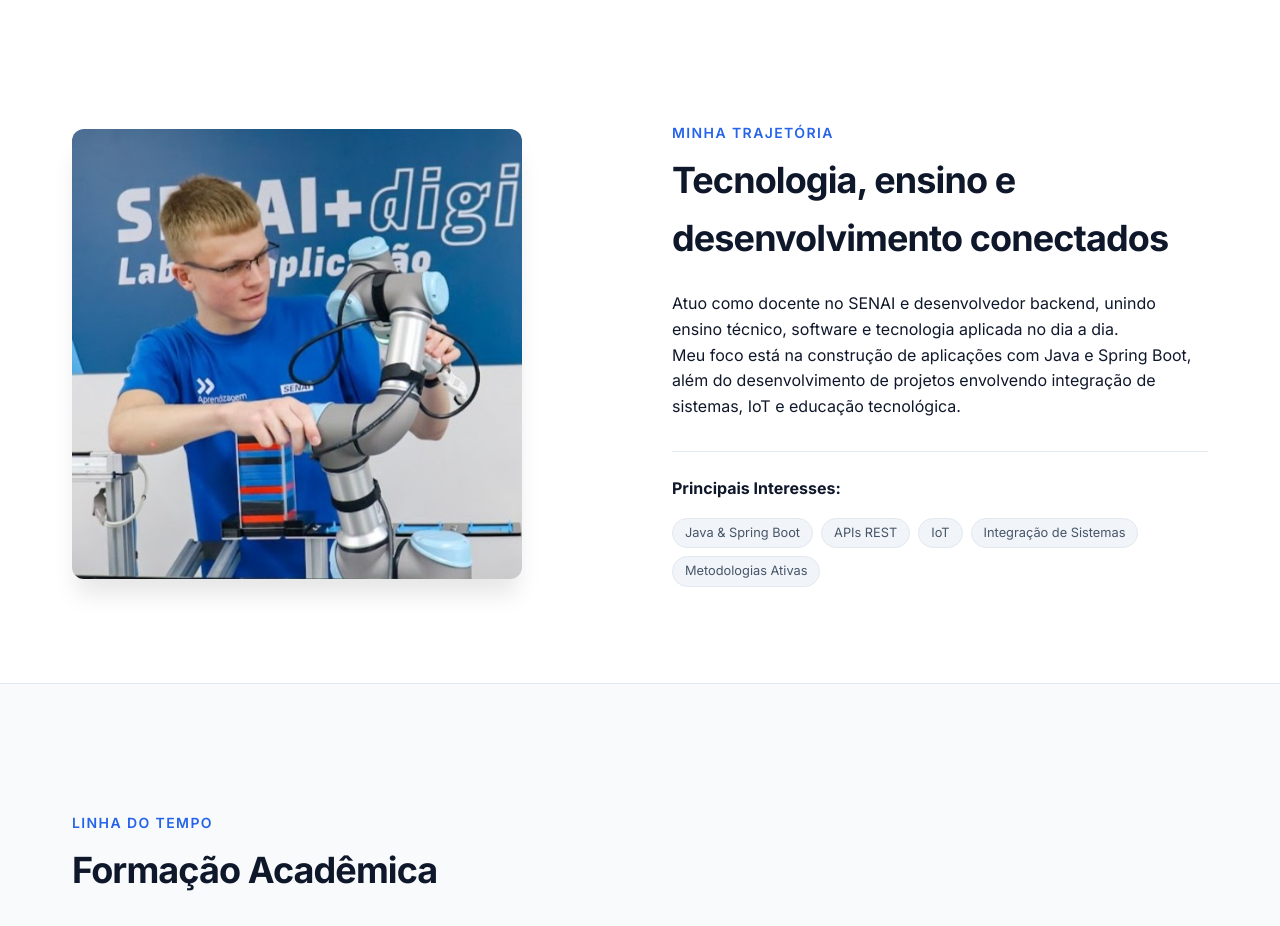
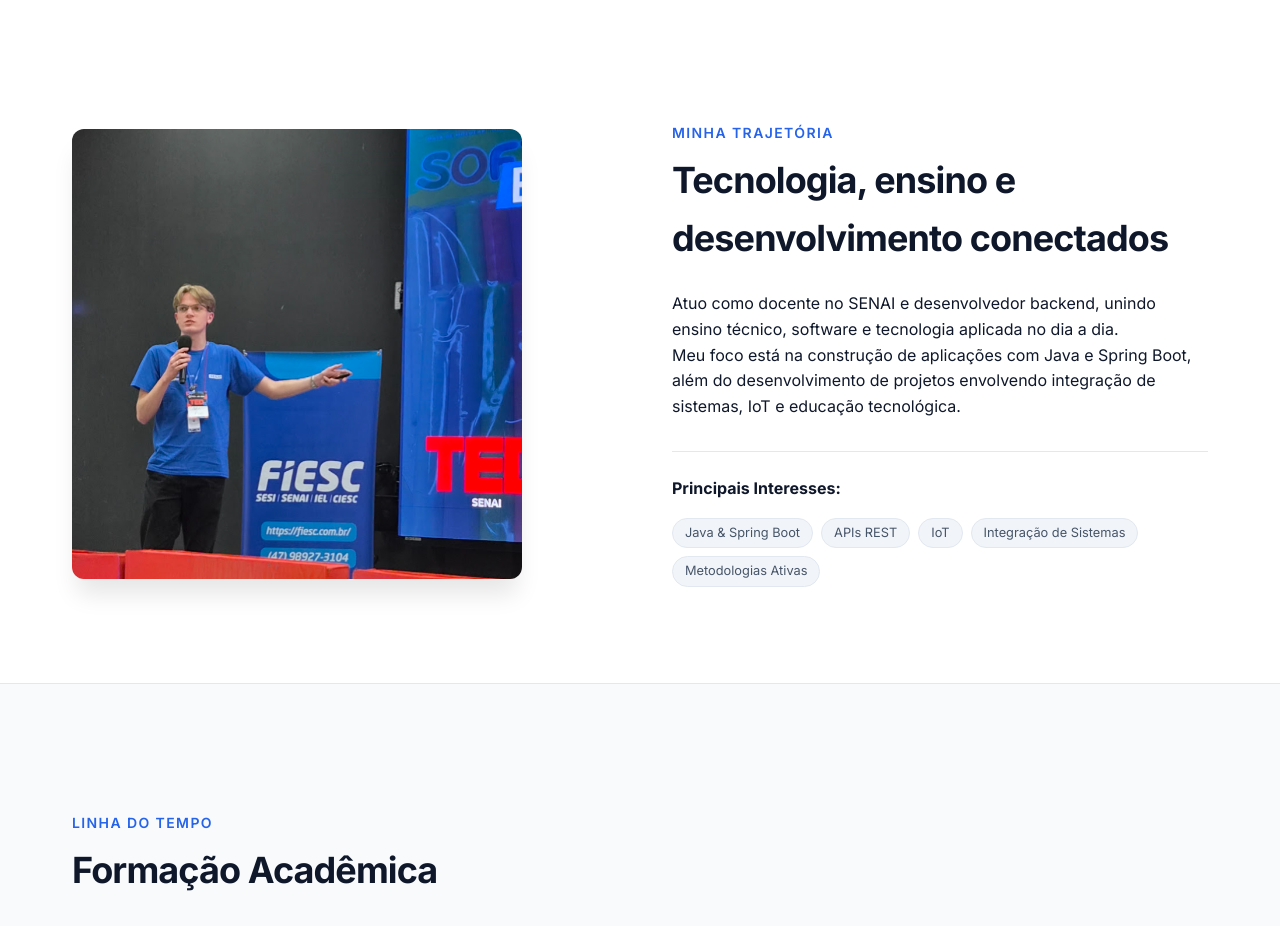
Before and after one commit to gabrielpiske/portfolio, a plain HTML site: page index.html in a window 1280 px wide. Shown: the part 820-1746 px from the top of the page. Drawn offline with nearby package versions, Linux system fonts and the light colour scheme.

Commit message:
new image

```diff
--- a/index.html
+++ b/index.html
@@ -85,7 +85,7 @@
           <div class="about-visual">
             <div class="img-wrapper">
               <img
-                src="img/piske_bancada.jpg"
+                src="img/piske_teds.png"
                 alt="Gabriel Piske em ambiente técnico"
               />
             </div>
```
Also changed, not shown: img/eu.jpg (deleted), img/eu2.JPG (deleted), img/piske_teds.png (added).
